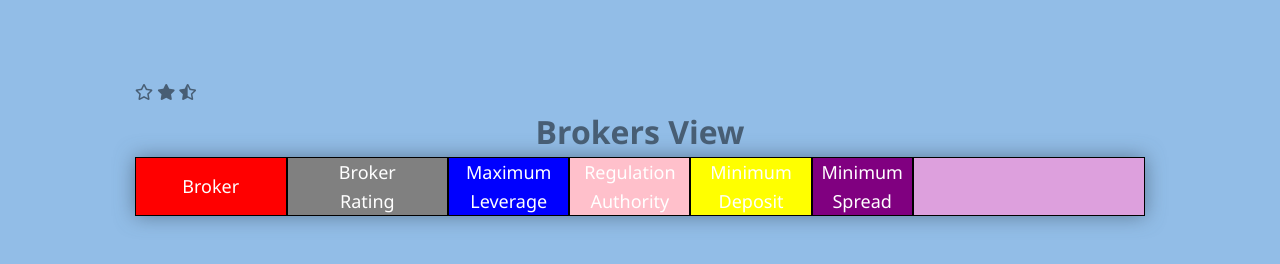
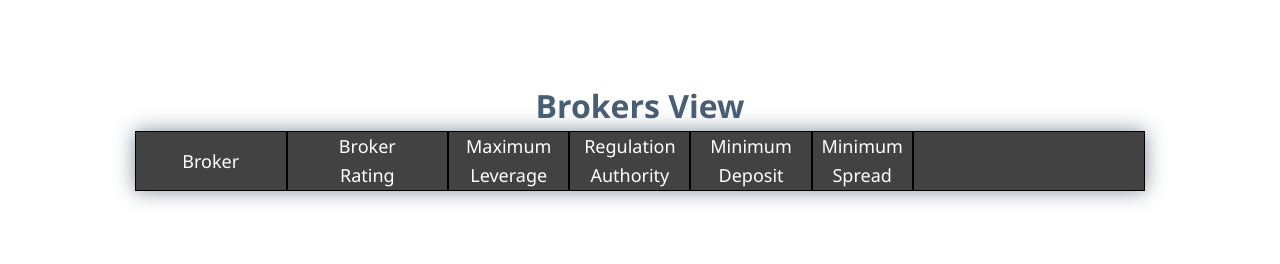
Before and after one commit to eranotz50/brokersview, a website: page public/view/index.html in a window 1280 px wide. Drawn offline with nearby package versions, Linux system fonts and the light colour scheme; no server answers.

Commit message:
Playing with colors

```diff
--- a/public/js/brokersController.js
+++ b/public/js/brokersController.js
@@ -73,7 +73,6 @@ function brokersController(container){
                 });
             });
         })
-
     }
 
 this.init =  function(){
--- a/public/style/desktop.css
+++ b/public/style/desktop.css
@@ -1,8 +1,11 @@
 @media screen and (min-width: 768px) {
+
+  .broker:nth-child(odd){
+      background :white;
+   }
 
     .col1 {
         width : 15%;
-        background: red;
         display: inline-flex !important;
         height : auto;
 
@@ -10,43 +13,37 @@
 
     .col2 {
         width : 16%;
-        background:gray;
         height : auto;
     }
 
     .col3 {
         width : 12%;
-        background: blue;
         height : auto;
     }
 
     .col4 {
         width : 12%;
-        background: pink;
         height : auto;
     }
 
     .col5 {
         width : 12%;
-        background: yellow;
         height : auto;
     }
 
     .col6 {
         width : 10%;
-        background: purple;
         height : auto;
     }
 
     .col7 {
         width : 23%;
-        background: plum;
         height : auto;
     }
 
     .grid-header {
         display: flex;
-        background : #485e74;
+        background: #424242;
         color: #fff;
         font-size: 18px;
     }
--- a/public/style/mobile-default.css
+++ b/public/style/mobile-default.css
@@ -26,7 +26,6 @@ img {
 
 
 body{
-    background: #92bde7;
     color : #485e74;
     line-height: 1.6;
     font-family: 'Segoe UI', Tahoma, Geneva, Verdana, sans-serif;
@@ -50,7 +49,7 @@ body{
 
 .broker{
     display: flex;
-    background: green;
+    /*background: green;*/
     width : 100%;
     flex-direction: column;
 }
@@ -60,13 +59,14 @@ body{
     height : 100%;
     display: flex;
     justify-content: center;
-    background: red;
+    background: #424242;
 }
 
 .broker_body{
     width : 100%;
     height : 100%;
     display: flex;
+    background: #EBEBEB
 }
 
 .names{
@@ -100,16 +100,13 @@ body{
 
 
 
-.broker:nth-child(odd){
-    background : #4a85c0;
-    color:  #283849;
-}
+
 
 
 .col1 {
     width : 100%;
     height : 100%;
-    background: red;
+    /*background: red;*/
     display: none !important;
 }
 
@@ -118,13 +115,13 @@ body{
     height : 16%;
     display: flex;
     flex-direction: column;
-    background:gray;
+    /*background:gray;*/
 }
 
 .col3 {
     width : 100%;
     height : 16%;
-    background: blue;
+    /*background: blue; */
 }
 
 .col2 div + div{
@@ -134,23 +131,23 @@ body{
 .col4 {
     width : 100%;
     height : 16%;
-    background: pink;
+    /*background: pink;  */
 }
 
 .col5 {
     width : 100%;
     height : 16%;
-    background: yellow;
+    /*background: yellow; */
 }
 
 .col6 {
     width : 100%;
     height : 16%;
-    background: purple;
+    /*background: purple;*/
 }
 
 .col7 {
     width : 100%;
     height : 20%;
-    background: plum;
+    /*background: plum;*/
 }
--- a/public/view/index.html
+++ b/public/view/index.html
@@ -26,9 +26,9 @@
     <div class="container">
 
 
-        <div class="far fa-star"></div>
+       <!-- <div class="far fa-star"></div>
         <div class="fas fa-star"></div>
-        <div class="fas fa-star-half-alt my-icon"></div>
+        <div class="fas fa-star-half-alt my-icon"></div>-->
 
 
         <h1 class="header">Brokers View</h1>
```
